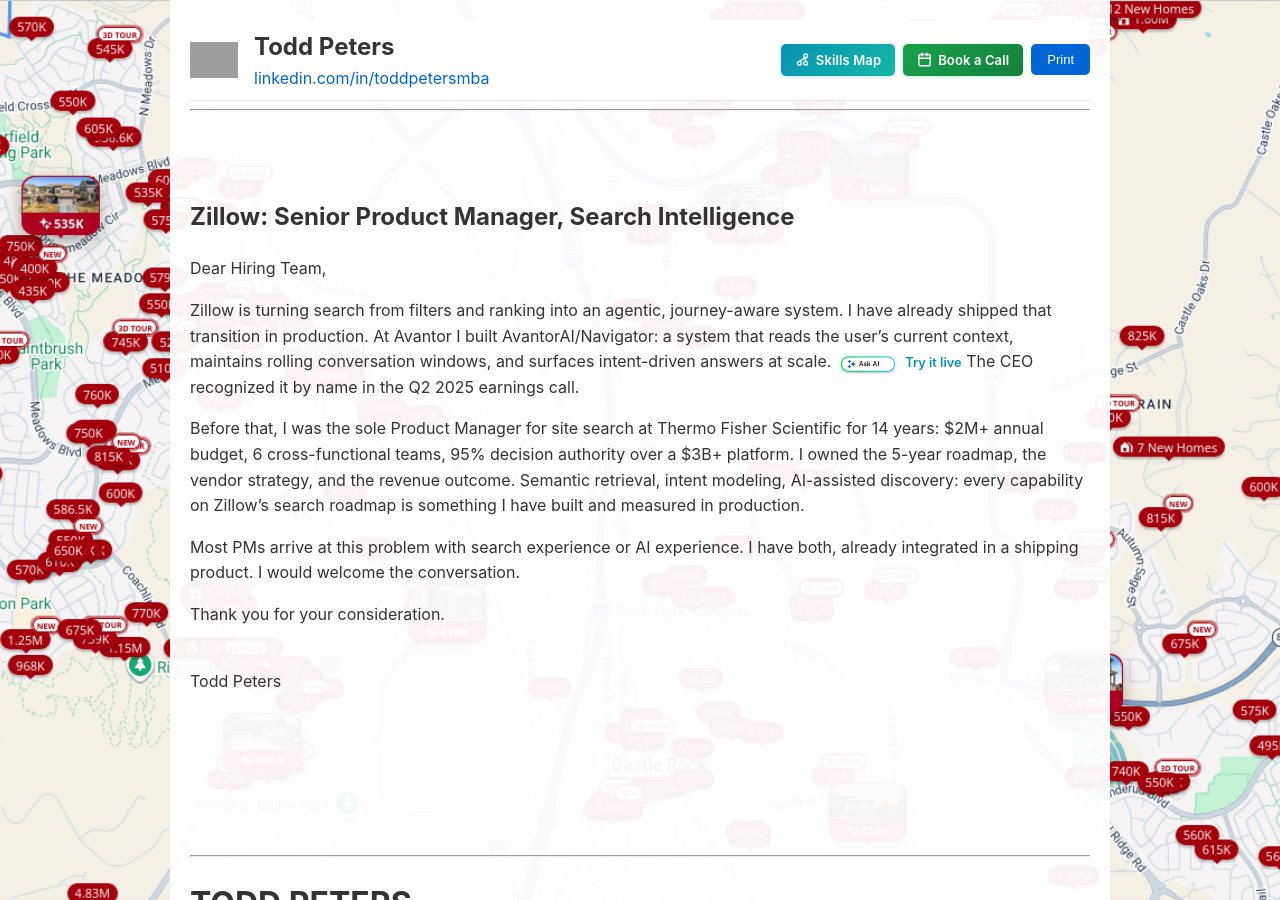
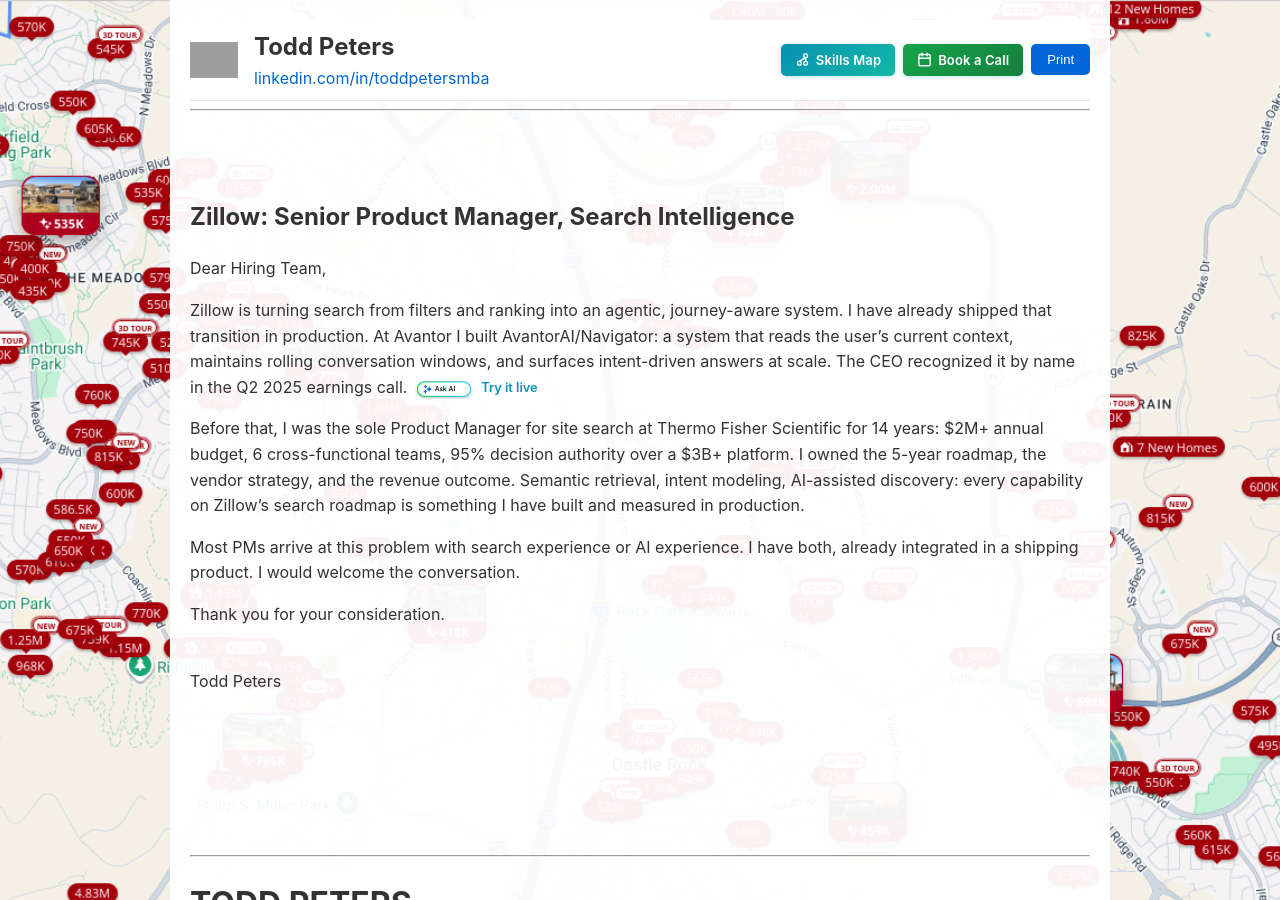
Before and after one commit to tsimech/tsimech.github.io, a Jekyll site: the page built from docs/zillow.md, in a window 1280 px wide and 900 px high. Built offline with Jekyll 4.4.1, drawn with Linux system fonts in a browser that asks for light colours; grey boxes are pictures that could not be loaded.

Commit message:
Zillow CL: move Try it live button to end of CEO sentence

```diff
--- a/docs/zillow.md
+++ b/docs/zillow.md
@@ -86,7 +86,7 @@ setTimeout(function() {
 
 Dear Hiring Team,
 
-Zillow is turning search from filters and ranking into an agentic, journey-aware system. I have already shipped that transition in production. At Avantor I built AvantorAI/Navigator: a system that reads the user's current context, maintains rolling conversation windows, and surfaces intent-driven answers at scale. <a href="https://www.vwr.com/us/en/" target="_blank" title="Try AvantorAI/Navigator live on VWR.com" style="display:inline-flex;align-items:center;gap:5px;text-decoration:none;vertical-align:middle;"><img src="/vwr-ai-button.png" alt="Try it — Use AI button on VWR.com" style="height:22px;width:auto;border-radius:4px;vertical-align:middle;"> <span style="font-size:0.8em;color:#0891b2;font-weight:600;">Try it live</span></a> The CEO recognized it by name in the Q2 2025 earnings call.
+Zillow is turning search from filters and ranking into an agentic, journey-aware system. I have already shipped that transition in production. At Avantor I built AvantorAI/Navigator: a system that reads the user's current context, maintains rolling conversation windows, and surfaces intent-driven answers at scale. The CEO recognized it by name in the Q2 2025 earnings call. <a href="https://www.vwr.com/us/en/" target="_blank" title="Try AvantorAI/Navigator live on VWR.com" style="display:inline-flex;align-items:center;gap:5px;text-decoration:none;vertical-align:middle;"><img src="/vwr-ai-button.png" alt="Try it — Use AI button on VWR.com" style="height:22px;width:auto;border-radius:4px;vertical-align:middle;"> <span style="font-size:0.8em;color:#0891b2;font-weight:600;">Try it live</span></a>
 
 Before that, I was the sole Product Manager for site search at Thermo Fisher Scientific for 14 years: $2M+ annual budget, 6 cross-functional teams, 95% decision authority over a $3B+ platform. I owned the 5-year roadmap, the vendor strategy, and the revenue outcome. Semantic retrieval, intent modeling, AI-assisted discovery: every capability on Zillow's search roadmap is something I have built and measured in production.
 
```
